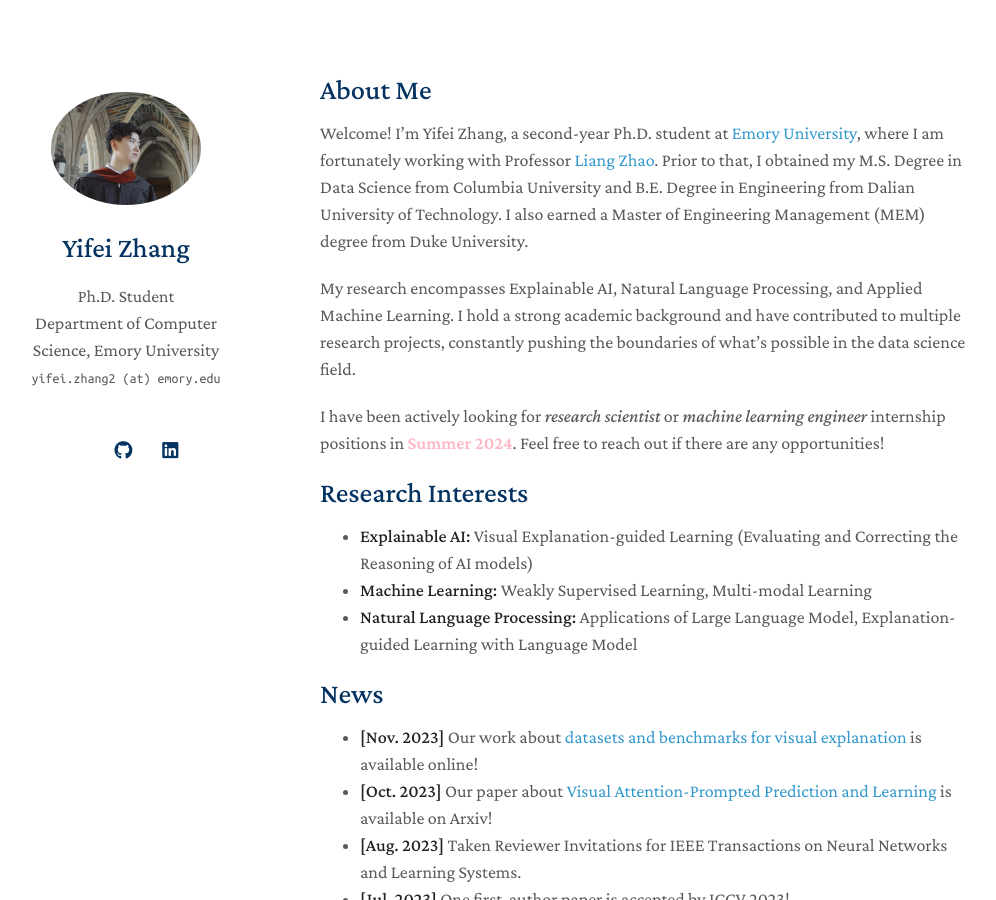
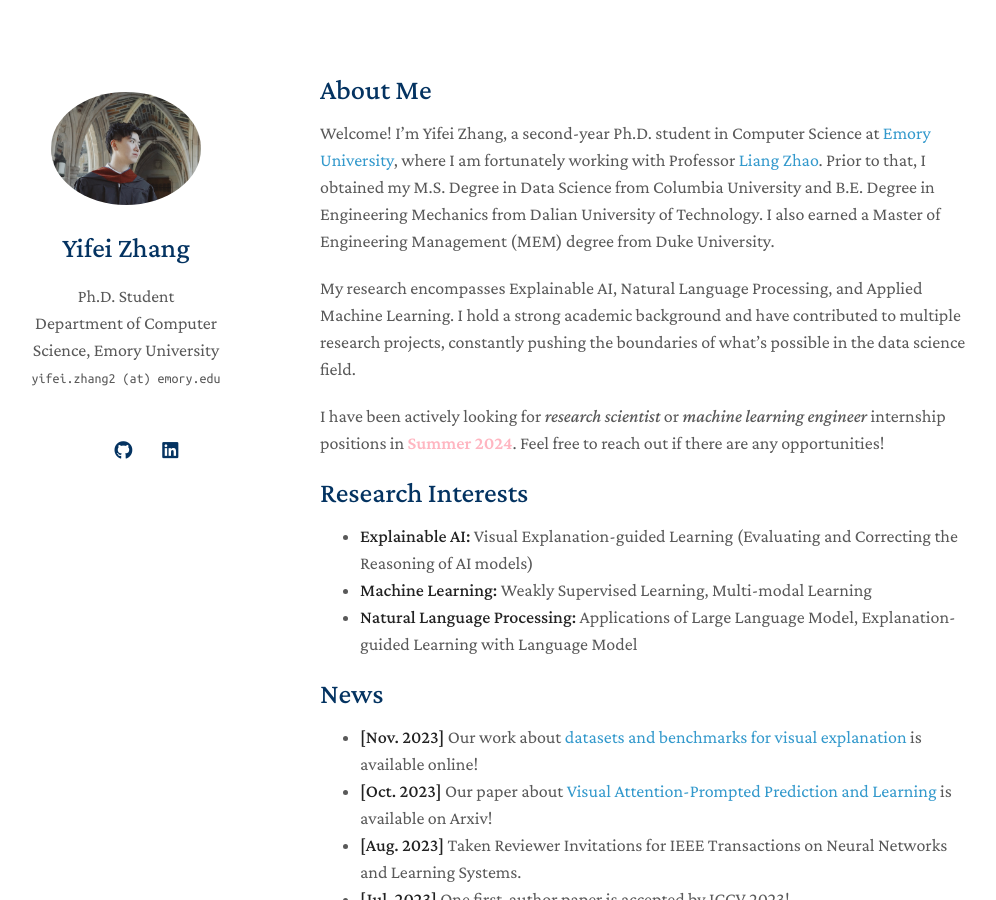
Before and after one commit to yifeizhangcs/yifeizhangcs.github.io, a Jekyll site: the page built from index.md, in a window 1280 px wide and 900 px high. Shown: the whole window, without its empty margins (150-1146 px from the left). Built offline with Jekyll 4.4.1, drawn with Linux system fonts in a browser that asks for light colours; nearby versions of some CDN libraries; a style sheet for code colours, icons or effects is not loaded; our own code applies the rules of GitHub Pages for plain Markdown files.

Commit message:
Update index.md

```diff
--- a/index.md
+++ b/index.md
@@ -4,7 +4,7 @@
 
 ## About Me
 
-Welcome! I'm Yifei Zhang, a second-year Ph.D. student at [Emory University](https://www.cs.emory.edu/home/), where I am fortunately working with Professor [Liang Zhao](http://cs.emory.edu/~lzhao41/index.htm). Prior to that, I obtained my M.S. Degree in Data Science from Columbia University and B.E. Degree in Engineering from Dalian University of Technology. I also earned a Master of Engineering Management (MEM) degree from Duke University.
+Welcome! I'm Yifei Zhang, a second-year Ph.D. student in Computer Science at [Emory University](https://www.cs.emory.edu/home/), where I am fortunately working with Professor [Liang Zhao](http://cs.emory.edu/~lzhao41/index.htm). Prior to that, I obtained my M.S. Degree in Data Science from Columbia University and B.E. Degree in Engineering Mechanics from Dalian University of Technology. I also earned a Master of Engineering Management (MEM) degree from Duke University.
 
 My research encompasses Explainable AI, Natural Language Processing, and Applied Machine Learning. I hold a strong academic background and have contributed to multiple research projects, constantly pushing the boundaries of what's possible in the data science field.
 
```
